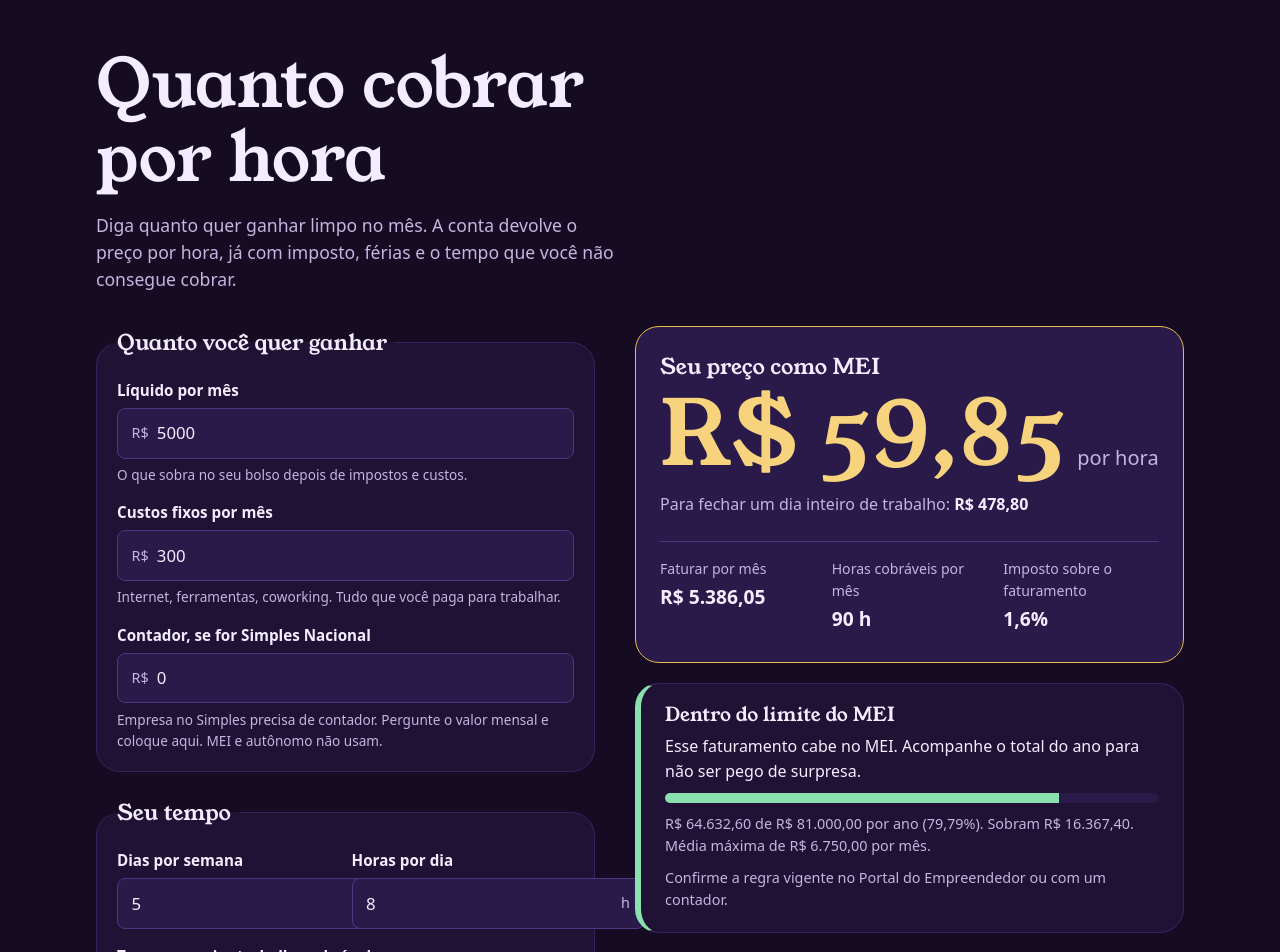
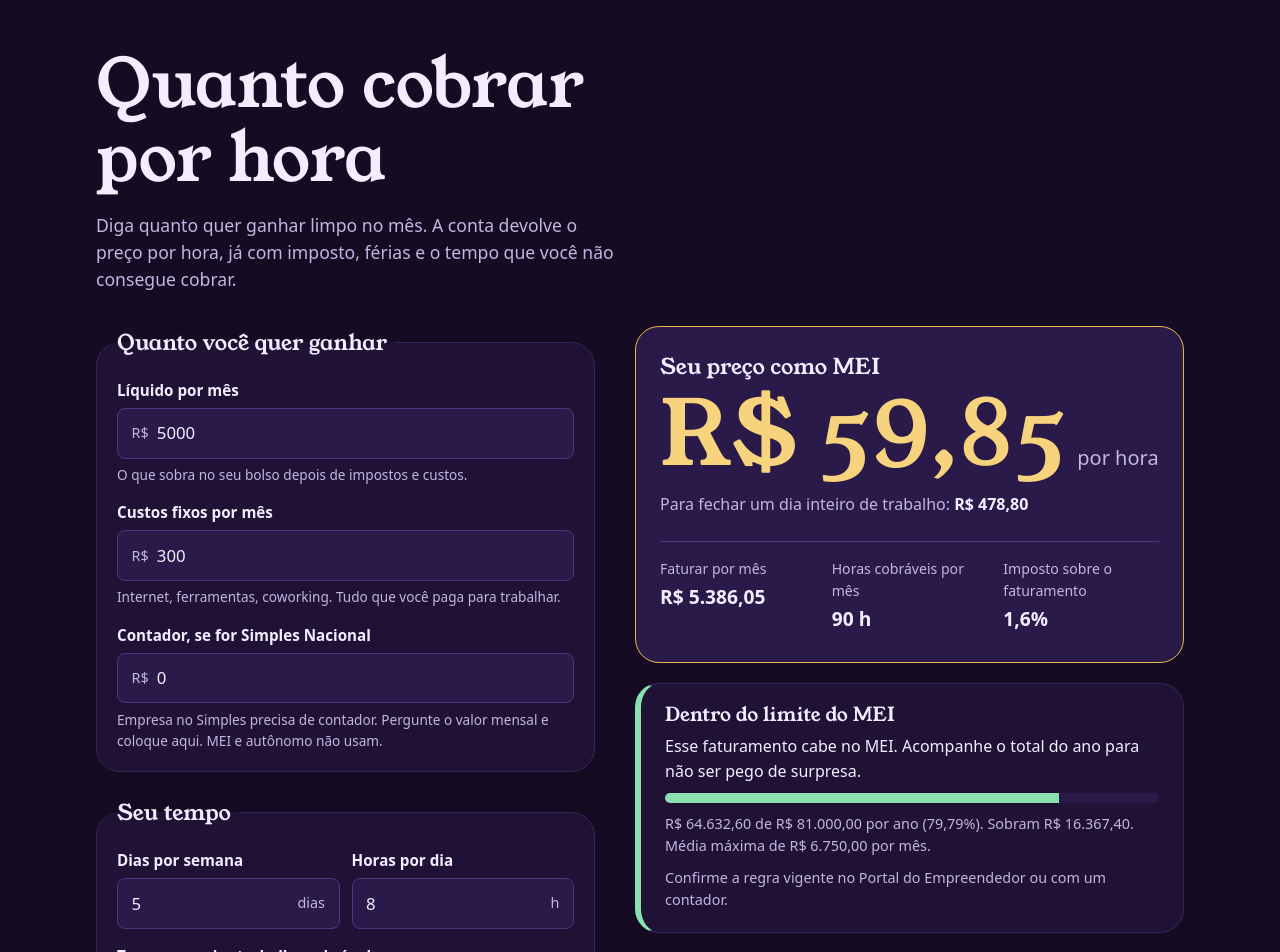
Before and after one commit to GabriellaCMaciel/nao-trabalho-de-graca, a React (Vite) app: page / in a window 1280 px wide. Shown: the top 952 px of the page. Built offline with nearby package versions, Linux system fonts and the light colour scheme.

Commit message:
fix(ui): keep form fields inside their cards and add a favicon

```diff
--- a/index.html
+++ b/index.html
@@ -4,6 +4,7 @@
     <meta charset="UTF-8" />
     <meta name="viewport" content="width=device-width, initial-scale=1.0" />
     <meta name="description" content="Descubra quanto cobrar por hora como freelancer no Brasil: MEI, autônomo ou Simples Nacional." />
+    <link rel="icon" type="image/svg+xml" href="./favicon.svg" />
     <title>Calculadora de preço por hora para freelancers</title>
   </head>
   <body>
--- a/src/styles/form.css
+++ b/src/styles/form.css
@@ -39,8 +39,10 @@
 
 .field {
   display: grid;
+  grid-template-columns: minmax(0, 1fr); /* sem isso a coluna não encolhe e o campo vaza do cartão */
   gap: 0.35rem;
   align-content: start;
+  min-width: 0;
 }
 
 .field__label {
@@ -49,6 +51,7 @@
 }
 
 .field__control {
+  min-width: 0;
   display: flex;
   align-items: center;
   gap: 0.5rem;
```
Also changed, not shown: public/favicon.svg (added).
